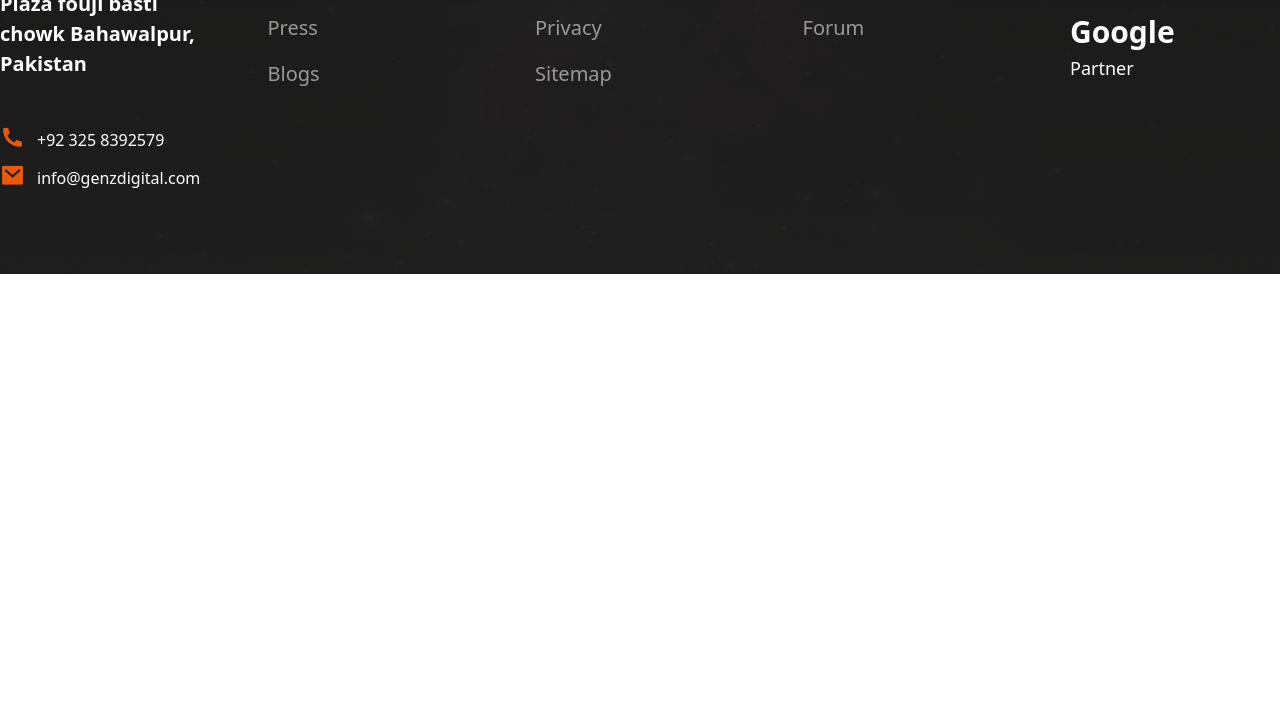
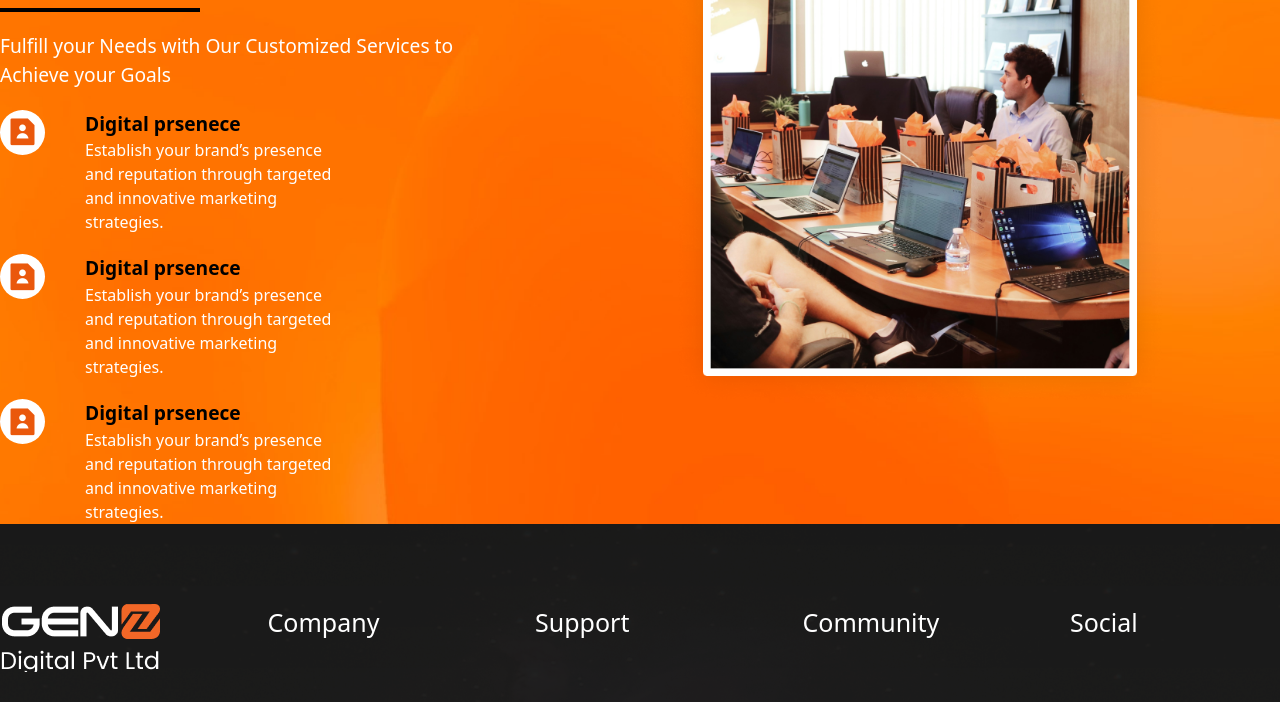
Before and after one commit to mohibullah7/Genz-website, a website: page src/index.html in a window 1280 px wide. Shown: the part 3938-4640 px from the top of the page. Before the commit the page ends 4212 px from the top, so only its background shows below. Drawn offline with nearby package versions, Linux system fonts and the light colour scheme.

Commit message:
today section

```diff
--- a/src/index.html
+++ b/src/index.html
@@ -378,7 +378,56 @@
   </div>
 </section>
 
-
+<section>
+  <div class="w-full bg-img2">
+    <div class="container mx-auto">
+      <div class="flex lg:gap-14 md:gap-8 gap-6  w-[100%] flex-wrap ">
+        <div class="md:w-[45%] w-[100%]">
+          <div class="flex flex-col md:justify-normal justify-center md:items-start items-center gap-5 w-[80%]">
+            <h2 class="text-[2rem] font-bold">Benefits</h2>
+            <h1 class="text-white text-[2.5rem] font-bold md:text-left text-center">Drive Sales Growth with Our Proven Strategies</h1>
+            <hr class="w-[200px] border-black  bg-black h-1">
+            <p class="text-white text-[1.2rem]">Fulfill your Needs with Our Customized Services to Achieve your Goals</p>
+          </div>
+          <div class="flex flex-col gap-5 lg:w-[60%] md-w-[80%] w-[100%] mt-5">
+            <div class=" flex gap-10">
+              <div class="h-[45px] w-[45px] rounded-full  flex-shrink-0 bg-white flex justify-center items-center ">
+                <i class="ri-file-user-fill text-[2rem] text-orange-600"></i>
+              </div>
+              <div>
+                <h3 class="text-[1.2rem] font-bold  ">Digital prsenece</h3>
+                <p class="text-white">Establish your brand’s presence and reputation through targeted and innovative marketing strategies.</p>
+              </div>
+            </div>
+            <div class=" flex gap-10">
+              <div class="h-[45px] w-[45px] rounded-full  flex-shrink-0 bg-white flex justify-center items-center ">
+                <i class="ri-file-user-fill text-[2rem] text-orange-600"></i>
+              </div>
+              <div>
+                <h3 class="text-[1.2rem] font-bold ">Digital prsenece</h3>
+                <p class="text-white">Establish your brand’s presence and reputation through targeted and innovative marketing strategies.</p>
+              </div>
+            </div>
+            <div class=" flex gap-10">
+              <div class="h-[45px] w-[45px] rounded-full  flex-shrink-0 bg-white flex justify-center items-center ">
+                <i class="ri-file-user-fill text-[2rem] text-orange-600"></i>
+              </div>
+              <div>
+                <h3 class="text-[1.2rem] font-bold ">Digital prsenece</h3>
+                <p class="text-white">Establish your brand’s presence and reputation through targeted and innovative marketing strategies.</p>
+              </div>
+            </div>
+          </div>
+        </div>
+        <div class="flex justify-center items-center  md:w-[45%] w-[100%]">
+          <div class="p-10">
+            <img src="/src/images/boy-image.png" alt="">
+          </div>
+        </div>
+      </div>
+    </div>
+  </div>
+</section>
 
 
   <footer>
```
Also changed, not shown: src/output.css.
